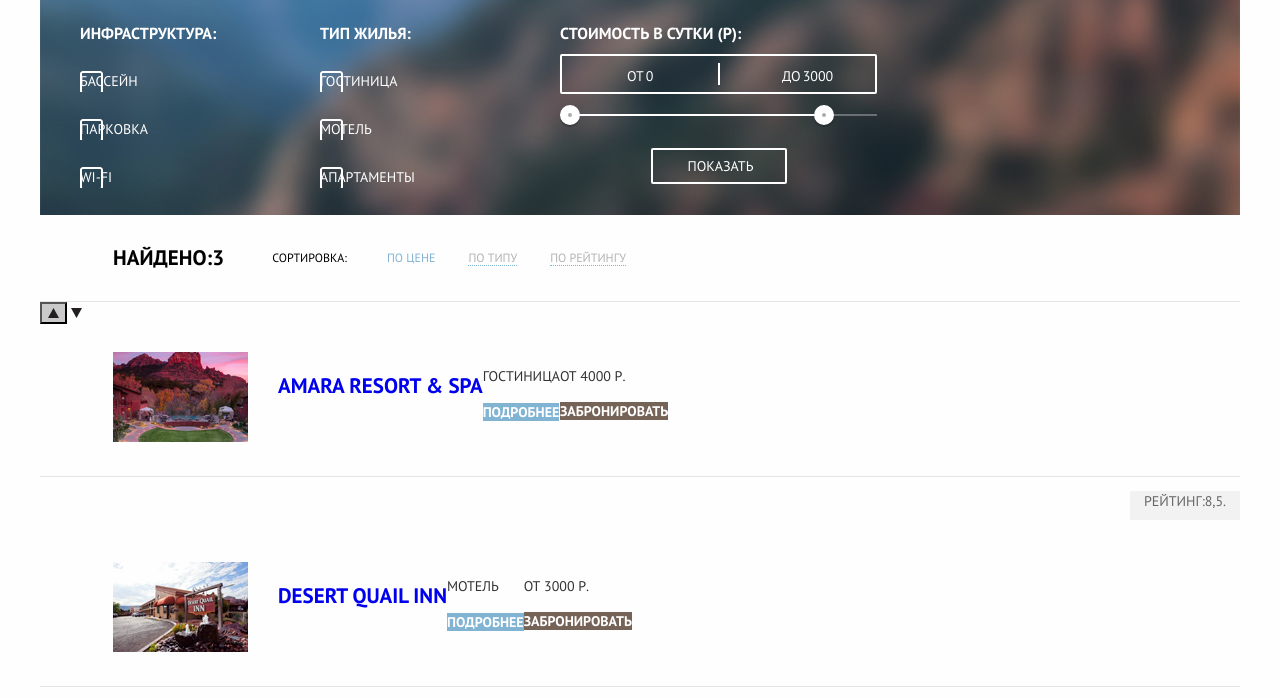
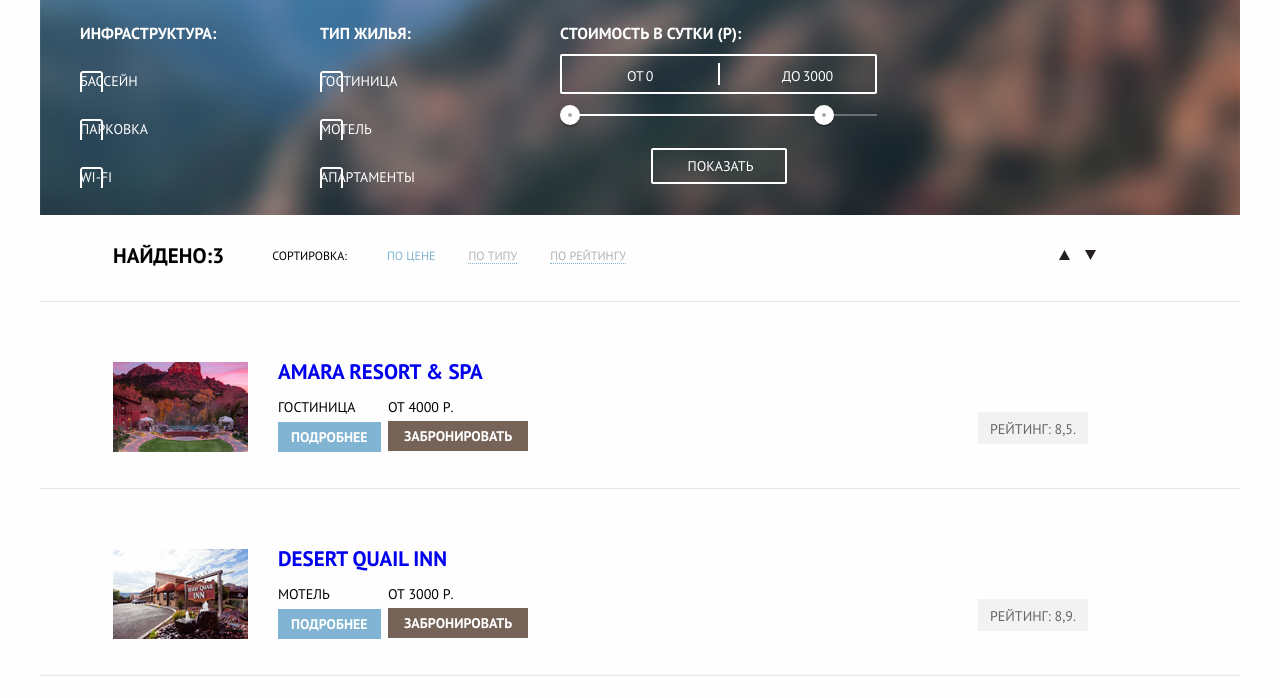
Before and after one commit to SalminOK/622585-sedona, a plain HTML site: page sedona-hotels.html in a window 1280 px wide. Shown: the part 74-772 px from the top of the page. Drawn offline with nearby package versions, Linux system fonts and the light colour scheme.

Commit message:
исправила внутр. страницу

```diff
--- a/css/style.css
+++ b/css/style.css
@@ -67,7 +67,6 @@ a {
   background-color: #ffffff;
 }
 
-
 .main-navigation {
   position: relative;
   display: flex;
@@ -89,7 +88,6 @@ a {
   padding: 0px;
   min-height: 56px;
   width: 1200px;
-
 }
 
 .main-header-logo {
@@ -132,7 +130,7 @@ a {
   padding-top: 76px;
   padding-bottom: 79px;
 }
-
+/*посмотреть полигон*/
 .promo::after {
   content: "";
   position:absolute;
@@ -221,7 +219,7 @@ a {
   height: 256px;
   width: 800px;
 }
-
+/*сувениры в reason-list съежает*/
 .reason-list {
   display: flex;
   justify-content: space-around;
@@ -621,7 +619,7 @@ a {
 .filter-range {
   width: 317px;
   color:#ffffff;
-  margin: 0 auto;
+  margin: 0px auto;
   text-transform: uppercase;
 }
 
@@ -746,11 +744,24 @@ a {
   background: #ffffff;
 }
 
+.sorting{
+  width: 1200px;
+  height: 86px;
+  border-bottom: 1px solid #e5e5e5;
+}
+
+.sorting-container {
+  display: flex;
+  flex-direction: row;
+  align-items: center;
+  width: 1056px;
+  margin: 0px;
+
+}
+
 .sorting-block {
   display: flex;
   align-items: center;
-  height: 86px;
-  border-bottom: 1px solid #e5e5e5;
 
   list-style: none;
   font-size: 12px ;
@@ -775,6 +786,7 @@ a {
   line-height: 18px;
   font-size: 400;
 }
+
 .sorting-block ul {
   display: flex;
   flex-wrap: wrap;
@@ -809,65 +821,95 @@ a {
 
 .link-top,
 .link-bottom {
-  background-color: #cacaca;
-
+  background-color: #fefefe;
+  border: none;
+  padding: 0px;
+  margin-left: 11px;
 }
 
-.link-top: hover,
-.link-bottom: hover {
-  fill:#81b3d2;
+.link-top:hover,
+.link-bottom:hover {
+  fill: #cacaca;
+}
+/* не работает checkbox*/
+
+.link-top: focus,
+.link-bottom:focus {
+  fill: #81b3d2;
+}
+
+.link-top:active {
+  fill: #81b3d2;
+}
+
+.hotel-item {
+  display: flex;
+  flex-wrap: wrap;
+  min-height: 150px;
+  padding: 30px 73px 30px 73px;
+  border-bottom: 1px solid #e5e5e5;
+  box-sizing: border-box;
 }
 
 .hotel-left {
   display: flex;
-  flex-direction: row;
-  box-sizing: border-box;
-  min-height: 152px;
-  padding: 28px 73px;
+  padding-right: 150px;
   font-size: 14px;
   line-height: 21px;
   font-weight: 400;
-
-  border-bottom: 1px solid #e5e5e5;
 }
 
 .hotel-img {
- margin-right: 30px;
+padding-top: 30px;
+margin-right: 30px;
 }
-
-.hotel-content {
-  display: flex;
-
-  margin: 0px;
-  color: #333333;
-}
-
+/*выравнить блоки не получается*/
 .hotel-title {
   font-size: 21px;
   line-height: 26px;
   font-weight: 700;
   color: #000000;
-  padding-bottom: ;
+  padding-top: 6px;
 }
-
+}
 .hotel-title a:hover,
 .hotel-title a:focus {
   color:#81b3d2;
 }
 
+.hotel-left p{
+  margin-bottom: 8px;
+
+}
 .hotel-title a:active {
   color: rgba(0, 0, 0, 0.3);
 }
+
+.hotel-container {
+  display: flex;
+  margin-top:-23px;
+}
+
 .hotel-block {
-  display: block;
+  width: 110px;
+  height: 28px;
+
 
 }
+.hotel-price {
+  width: 140px;
+  height: 28px;
+}
+
 .button {
   font: inherit;
   color: #ffffff;
+  padding: 6px 13px;
+
   font-weight: 700;
   background-color: #81b3d2;
   border:none;
+
 }
 
 .button a:hover,
@@ -882,27 +924,27 @@ a {
 
 .button-button {
   font: inherit;
-
+  padding: 6px 16px;
   color: #ffffff;
   font-weight: 700;
   background-color: #766357;
   border:none;
 }
 
-.button a:hover
+.button-button a:hover
 .button a:focus {
   background-color: #604e43;
 }
 
-.button a:active {
+.button-button a:active {
   background-color:#503e33;
   color: rgba(255, 255, 255, 0.3);
 }
 
 .raiting {
   display: flex;
-  justify-content:flex-end;
-  margin-left: auto;
+  justify-content: flex-end;
+  margin: 0px;
   padding: 0px;
 }
 
@@ -913,6 +955,9 @@ a {
   line-height: 21px;
   font-weight: 400;
   width: 110px;
-  height: 29px;
+  height: 25px;
+  padding-top: 7px;
+  margin-top: 80px;
+  margin-left: 300px;
   background-color: #f2f2f2;
 }
--- a/sedona-hotels.html
+++ b/sedona-hotels.html
@@ -81,6 +81,7 @@
       </div>
     </section>
     <section class="sorting">
+      <div class="sorting-container">
         <h2 class="visually-hidden">Сортировка по поиску гостиницы</h2>
         <div class="sorting-block">
           <h4>Найдено:3</h4>
@@ -96,9 +97,11 @@
             <span class="visually-hidden">По возрастанию</span>
             <svg xmlns="http://www.w3.org/2000/svg" width="11" height="10" viewBox="0 0 11 10"><path fill="#231F20" d="M5.5 0L0 10h11z"/></svg>
           </button>
+          <button class="link-bottom" type="button">
             <span class="visually-hidden">По убыванию</span>
             <svg xmlns="http://www.w3.org/2000/svg" width="11" height="10" viewBox="0 0 11 10"><path fill="#231F20" d="M5.5 10L0 0h11"/></svg>
           </button>
+        </div>
       </div>
     </section>
     <section class="hotel-list">
@@ -110,6 +113,7 @@
           </div>
           <div class="hotel-content">
             <h3 class="hotel-title"><a href="#">Amara resort & spa</a></h3>
+            <div class="hotel-container">
               <div class="hotel-block">
                 <p>Гостиница</p>
                 <a class="button" href="#">Подробнее</a>
@@ -120,9 +124,10 @@
               </div>
             </div>
           </div>
+        </div>
         <div class="hotel-right">
           <div class="raiting">
-            <p>Рейтинг:8,5.</p>
+            <p>Рейтинг: 8,5.</p>
           </div>
         </div>
       </div>
@@ -133,6 +138,7 @@
           </div>
           <div class="hotel-content">
             <h3 class="hotel-title"><a href="#">Desert Quail Inn</a></h3>
+            <div class="hotel-container">
               <div class="hotel-block">
                 <p>Мотель</p>
                 <a class="button" href="#">Подробнее</a>
@@ -143,9 +149,10 @@
               </div>
             </div>
           </div>
+        </div>
         <div class="hotel-right">
           <div class="raiting">
-            <p>Рейтинг:8,9.</p>
+            <p>Рейтинг: 8,9.</p>
           </div>
         </div>
       </div>
@@ -156,6 +163,7 @@
           </div>
           <div class="hotel-content">
             <h3 class="hotel-title"><a href="#">Villas at Poco Diablo</a></h3>
+            <div class="hotel-container">
               <div class="hotel-block">
                 <p>Апартаменты</p>
                 <a class="button" href="#">Подробнее</a>
@@ -169,7 +177,8 @@
         </div>
         <div class="hotel-right">
           <div class="raiting">
-          <p>Рейтинг:9,2</p>
+            <p>Рейтинг: 9,2</p>
+          </div>
         </div>
       </div>
     </section>
```
Lines whose indentation alone changed are shown as unchanged.
